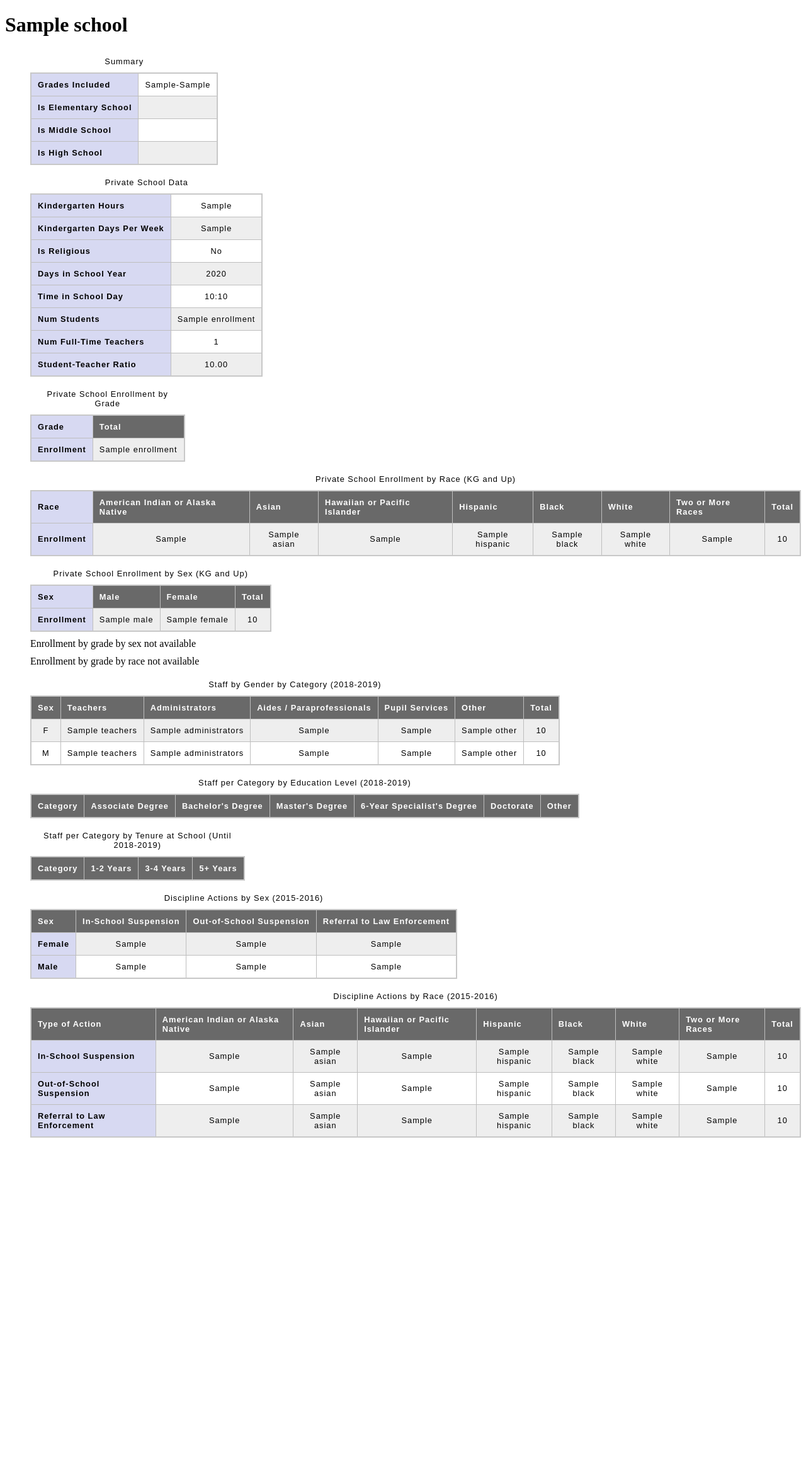
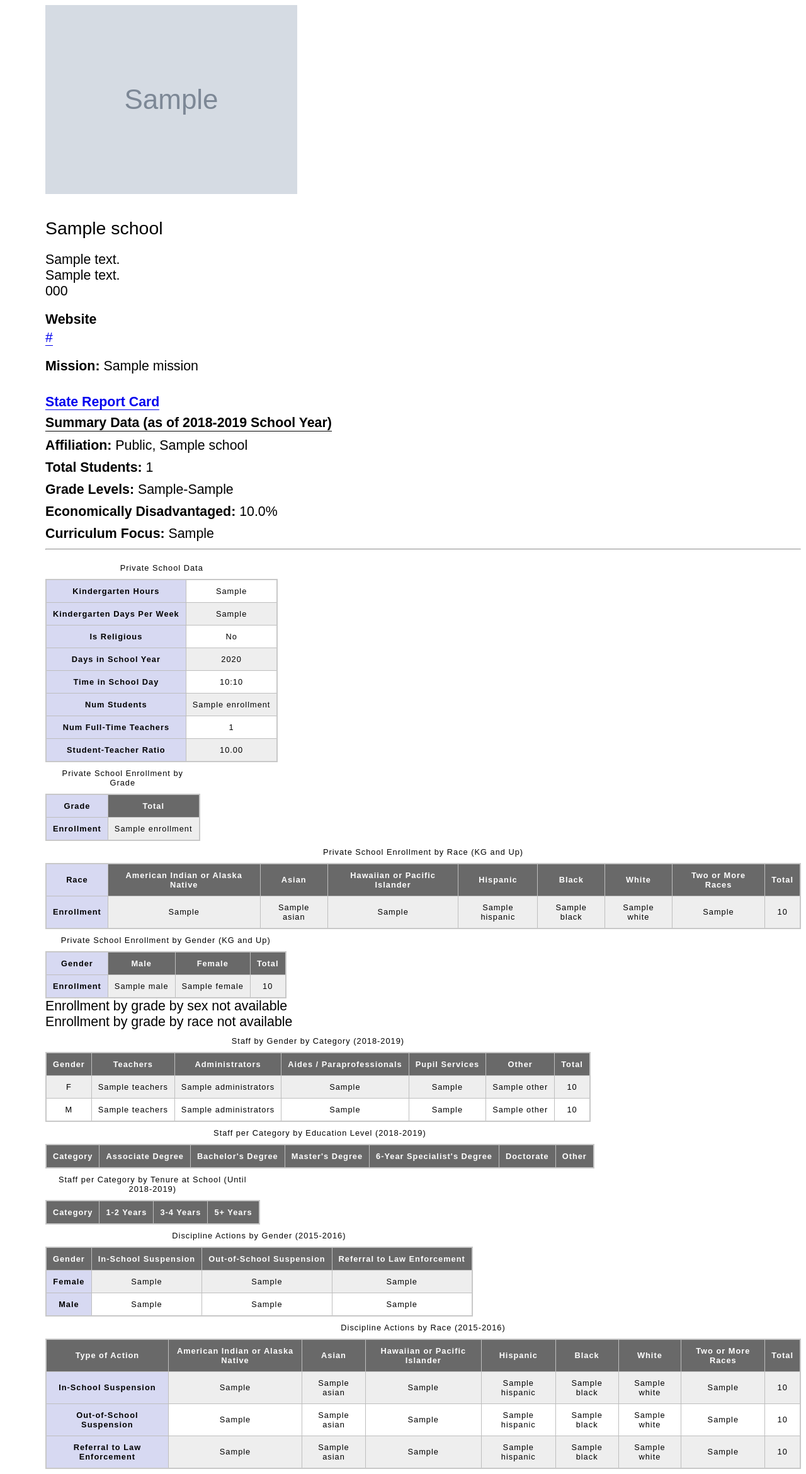
Before and after one commit to nwg/racine-schools, a Flask app: template app/templates/school.html in a window 1280 px wide. Shown: the whole page at 63% size. Before the commit the page ends 1806 px from the top, so only its background shows below. Run offline with Flask 2, Linux system fonts and the light colour scheme; the template is opened without the code that fills it: most values are stand-ins (such as "Sample title", 1, 10 or a date in 2020); grey boxes marked "Sample" are stand-in pictures; lists and menus that the app fills with data are empty; some libraries are stand-ins or nearby versions.

```diff
--- a/app/school_summary.py
+++ b/app/school_summary.py
@@ -40,10 +40,14 @@ GRADES_ORDER = ('PK', 'K3', 'K4', 'K5', 'KG', '01', '02', '03', '04', '05', '06'
 
 def render_school_summary_with_name(name):
     school = db.school_with_name(name)
+    school = dict(school)
     state_lea_id = school['state_lea_id']
     state_school_id = school['state_school_id']
     nces_id = school['nces_id']
     ppin = school['pss_ppin']
+
+    assert state_lea_id in ('4620', '8110'), 'Unrecognized Racine LEA ID'
+    school['district_name'] = 'Racine Unified' if state_lea_id == '4620' else '21st Century Preparatory School'
 
     d = {}
     if state_lea_id and state_school_id:
--- a/app/templates/school.html
+++ b/app/templates/school.html
@@ -18,8 +18,21 @@
 ] %}
 {% set tenure_order = ('1_2', '3_4', '5_plus') %}
 {% set tenure_map = dict(tenure_pairs) %}
+{% if pss_info is defined and pss_info.label %}
+{% set private_affiliation = pss_info.label %}
+{% else %}
+{% set private_affiliation = 'Independent' %}
+{% endif %}
+{% set public_affiliation = school.district_name %}
+
 <html>
 <style type="text/css">
+
+body {
+    font-family: Arial;
+    font-size: 16pt;
+}
+
 td,
 th {
     border: 1px solid rgb(190, 190, 190);
@@ -56,16 +69,91 @@ table {
     font-size: .8rem;
 }
 
-ul.schools-tables {
+ul#schools-tables {
     list-style: none;
 }
 
-.schools-tables li {
+#schools-tables li {
     margin-top: 10px;
 }
 
-.schools-tables li:first-child {
+#schools-tables li:first-child {
     margin-top:0;
+}
+
+div.small-summary {
+    padding: 0 0 0 0;
+    font-size: 16pt;
+}
+
+div.small-summary span {
+    display: inline-block;
+}
+
+body {
+    margin-left: 72px;
+}
+
+#summary {
+    margin-left: 0px;
+}
+
+#website-info {
+    padding-top: 20px;
+    font-size: 16pt;
+}
+
+#website-info span {
+    display: inline-block;
+}
+
+#mission-info {
+   padding-top: 20px;
+   font-size: 16pt;
+}
+
+#mission-statement {
+    display: inline-block;
+    width: 50%;
+}
+
+#report-card-info {
+   padding-top: 32px;
+   font-size: 16pt;
+}
+
+#summary-info {
+    font-size: 16pt;
+    margin-top: 8px;
+}
+
+#summary-info span {
+    display: inline-block;
+    margin-top:10px;
+}
+
+#summary-info span:first-child {
+    margin-top:0;
+}
+
+#schools-tables span {
+    display: block;
+}
+
+.underline {
+    border-bottom: 1px solid currentColor;
+}
+
+.bold {
+    font-weight: bold;
+}
+
+a {
+    line-height: 1em;
+    display: inline-block;
+    border-bottom: solid 1px currentColor;
+    text-decoration: none;
+    padding: 0;
 }
 
 </style>
@@ -73,32 +161,53 @@ ul.schools-tables {
         <title>{{school['longname']}}</title>
     </head>
     <body>
-        <h1>{{school['longname']}}</h1>
-        <ul class="schools-tables">
-            <li>
-                <table>
-                    <caption>Summary</caption>
-                    <tr>
-                        <th scope="row">Grades Included</th>
-                        <td>{{school['low_grade']}}-{{school['high_grade']}}</td>
-                    </tr>
-                    <tr>
-                        <th scope="row">Is Elementary School</th>
-                        <td>{{school['is_elementary']}}</td>
-                    </tr>
-                    <tr>
-                        <th scope="row">Is Middle School</th>
-                        <td>{{school['is_middle']}}</td>
-                    </tr>
-                    <tr>
-                        <th scope="row">Is High School</th>
-                        <td>{{school['is_high']}}</td>
-                    </tr>
-                </table>
-            </li>
+        <img src="{{school.logo}}" />
 
+        <div id="summary">
+
+            <div style="padding-bottom: 0px; padding-top: 32px;">
+                <span style="font-size: 21.333pt;">{{school.longname}}</span>
+                <div class="small-summary" style="margin-top: 1em;">
+                    <span>{{school.address1}}</span><br />
+                    <span>{{school.address2}}</span><br />
+                    <span>{{school.phone}}</span><br />
+                </div>
+            </div>
+
+            <div id="website-info">
+                <span style="font-weight: bold;">Website</span> <br />
+                <span style="padding-top: 4px;"><a href="{{school.website}}">{{school.website}}</a></span> <br />
+            </div>
+
+            <div id="mission-info">
+                <span><span style="font-weight: bold; vertical-align: top;">Mission: </span><span id="mission-statement">{{school.mission}}</span></span>
+            </div>
+
+            <div id="report-card-info">
+                <span style="font-weight: bold;"><a href="{{school.report1}}">State Report Card</a></span>
+            </div>
+
+            <div id="summary-info">
+                <span class="underline bold">Summary Data (as of 2018-2019 School Year)</span> <br />
+                {% if school.is_private %}
+                <span class="bold">Affiliation: Private, </span><span>{{private_affiliation}}</span> <br />
+                {% else %}
+                <span class="bold">Affiliation:&nbsp;</span><span>Public, {{public_affiliation}}</span> <br />
+                {% endif %}
+
+                <span class="bold">Total Students:&nbsp;</span><span>{{school.num_students}}</span> <br />
+                <span class="bold">Grade Levels:&nbsp;</span><span>{{school.low_grade}}-{{school.high_grade}}</span> <br />
+                <span class="bold">Economically Disadvantaged:&nbsp;</span><span>{{'%2.1f%%'|format(school.disadvantaged_pct)}}</span> <br />
+                <span class="bold">Curriculum Focus:&nbsp;</span><span>{{school.curriculum_focus}}</span> <br />
+            </div>
+
+
+        </div>
+
+        <hr />
+
+        <div id="schools-tables">
         {% if pss_info is defined and pss_info %}
-        <li>
         <table>
             <caption>Private School Data</caption>
             <tr>
@@ -140,13 +249,11 @@ ul.schools-tables {
                 <td>{{"%.02f"|format(pss_info.enrollment/pss_info.num_fte_teachers)}}</td>
             </tr>
         </table>
-        </li>
         {% else %}
-        <li>Private School Data not available</li>
+        <span>Private School Data not available</span>
         {% endif %}
 
         {% if pss_enrollment_by_grade is defined and pss_enrollment_by_grade %}
-        <li>
         <table>
             <caption>Private School Enrollment by Grade</caption>
             <tr>
@@ -167,13 +274,11 @@ ul.schools-tables {
                 {% endif %}
             </tr>
         </table>
-        </li>
         {% else %}
-        <li>Private School Enrollment by Grade not available</li>
+        <span>Private School Enrollment by Grade not available</span>
         {% endif %}
 
         {% if pss_enrollment_by_demographic is defined and pss_enrollment_by_demographic %}
-        <li>
         <table>
             <caption>Private School Enrollment by Race (KG and Up)</caption>
             <tr>
@@ -193,17 +298,15 @@ ul.schools-tables {
                 {% endfor %}
             </tr>
         </table>
-        </li>
         {% else %}
-        <li>Private School Enrollment by Race not available</li>
+        <span>Private School Enrollment by Race not available</span>
         {% endif %}
 
         {% if pss_enrollment_by_demographic is defined and pss_enrollment_by_demographic %}
-        <li>
         <table>
-                <caption>Private School Enrollment by Sex (KG and Up)</caption>
+            <caption>Private School Enrollment by Gender (KG and Up)</caption>
             <tr>
-                    <th scope="row">Sex</th>
+                <th scope="row">Gender</th>
                 <th scope="col">Male</th>
                 <th scope="col">Female</th>
                 <th scope="col">Total</th>
@@ -214,15 +317,13 @@ ul.schools-tables {
                 <td>{{pss_enrollment_by_demographic.total}}</td>
             </tr>
         </table>
-        </li>
         {% else %}
-        <li>Private School Enrollment by Race not available</li>
+        <span>Private School Enrollment by Gender not available</span>
         {% endif %}
 
         {% if enrollment_grade_sex_data is defined and enrollment_grade_sex_data %}
         {% set grades = enrollment_grade_sex_data.grades %}
         {% set enrollment_by_sex_by_grade = enrollment_grade_sex_data.enrollment_by_sex_by_grade %}
-        <li>
         <table>
             <caption>Students by Gender by Grade (2017-2018)</caption>
             <tr>
@@ -248,13 +349,11 @@ ul.schools-tables {
                 <td>{{enrollment_by_sex_by_grade['M']['total']}}</td>
             </tr>
         </table>
-        </li>
         {% else %}
-        <li>Enrollment by grade by sex not available</li>
+        <span>Enrollment by grade by sex not available</span>
         {% endif %}
 
         {% if enrollment_by_grade_by_race is defined and enrollment_by_grade_by_race %}
-        <li>
         <table>
             <caption>Students per Grade by Race (2017-2018)</caption>
             <tr>
@@ -285,18 +384,16 @@ ul.schools-tables {
             {% endfor %}
 
         </table>
-        </li>
         {% else %}
-        <li>Enrollment by grade by race not available</li>
+        <span>Enrollment by grade by race not available</span>
         {% endif %}
 
         {% if staff_by_sex_by_category is defined and staff_by_sex_by_category %}
         {% set cols = category_order + ['Total'] %}
-        <li>
         <table>
             <caption>Staff by Gender by Category (2018-2019)</caption>
             <tr>
-                    <th scope="col">Sex</th>
+                <th scope="col">Gender</th>
                 {% for category in cols %}
                 <th scope="col">{{category}}</th>
                 {% endfor %}
@@ -315,13 +412,11 @@ ul.schools-tables {
                 {% endfor %}
             </tr>
         </table>
-        </li>
         {% else %}
-        <li>Staff by category by sex not available</li>
+        <span>Staff by category by sex not available</span>
         {% endif %}
 
         {% if staff_by_category_by_education is defined and staff_by_category_by_education %}
-        <li>
         <table>
             <caption>Staff per Category by Education Level (2018-2019)</caption>
             <tr>
@@ -341,13 +436,11 @@ ul.schools-tables {
 
             {% endfor %}
         </table>
-        </li>
         {% else %}
-        <li>Staff by category by education not available</li>
+        <span>Staff by category by education not available</span>
         {% endif %}
 
         {% if staff_by_category_by_tenure is defined and staff_by_category_by_tenure %}
-        <li>
         <table>
             <caption>Staff per Category by Tenure at School (Until 2018-2019)</caption>
             <tr>
@@ -366,17 +459,15 @@ ul.schools-tables {
             </tr>
             {% endfor %}
         </table>
-        </li>
         {% else %}
-        <li>Staff by category by tenure not available</li>
+        <span>Staff by category by tenure not available</span>
         {% endif %}
 
         {% if discipline_by_type_by_sex is defined and discipline_by_type_by_sex %}
-        <li>
         <table>
-                <caption>Discipline Actions by Sex (2015-2016)</caption>
+            <caption>Discipline Actions by Gender (2015-2016)</caption>
             <tr>
-                    <th scope="col">Sex</th>
+                <th scope="col">Gender</th>
                 <th scope="col">In-School Suspension</th>
                 <th scope="col">Out-of-School Suspension</th>
                 <th scope="col">Referral to Law Enforcement</th>
@@ -395,13 +486,11 @@ ul.schools-tables {
                 <td>{{discipline_by_type_by_sex['referral']['M']}}</td>
             </tr>
         </table>
-        </li>
         {% else %}
-        <li>Discipline by type by sex not available</li>
+        <span>Discipline by type by sex not available</span>
         {% endif %}
 
         {% if discipline_by_type_by_race is defined and discipline_by_type_by_race %}
-        <li>
         <table>
             <caption>Discipline Actions by Race (2015-2016)</caption>
             <tr>
@@ -435,12 +524,11 @@ ul.schools-tables {
                 {% endfor %}
             </tr>
         </table>
-        </li>
         {% else %}
-        <li>Discipline by type by race not available</li>
+        <span>Discipline by type by race not available</span>
         {% endif %}
 
-        </ul>
+        </div>
 
     </body>
 </html>
```
Lines whose indentation alone changed are shown as unchanged.
